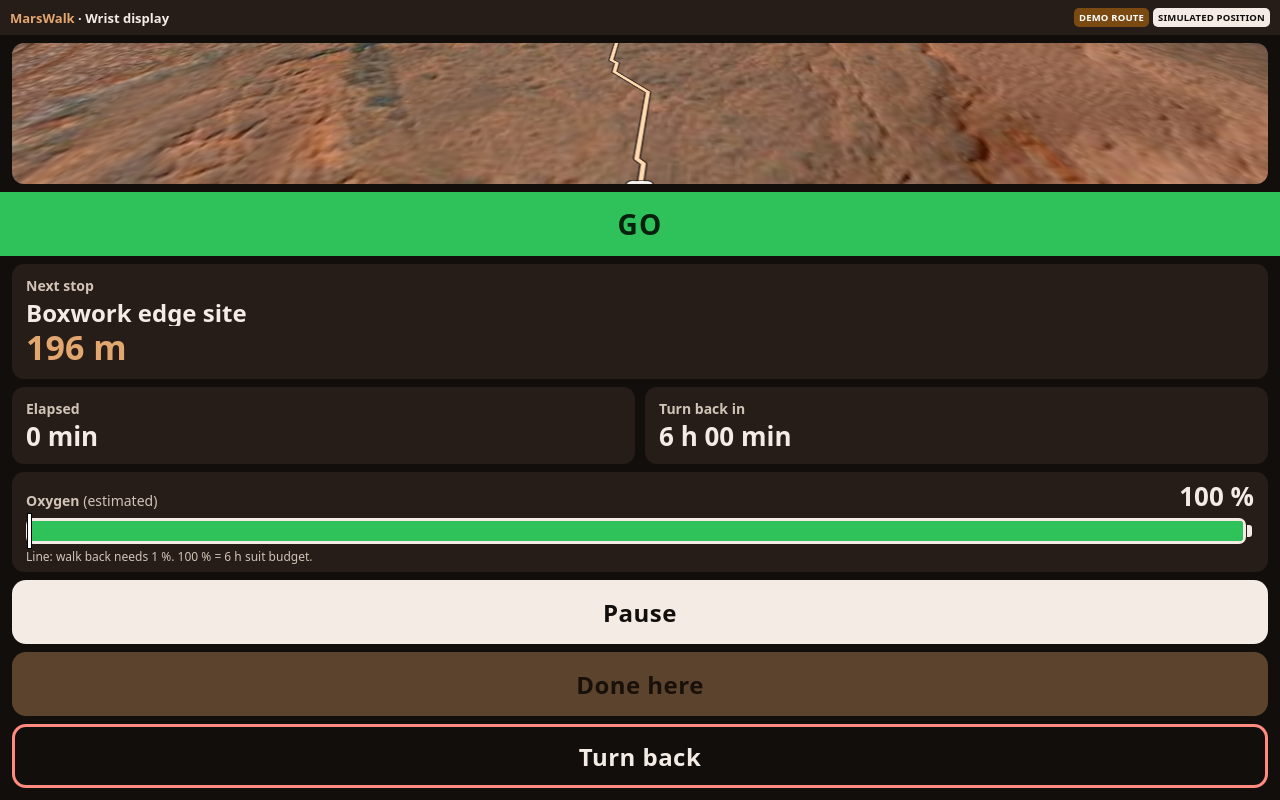
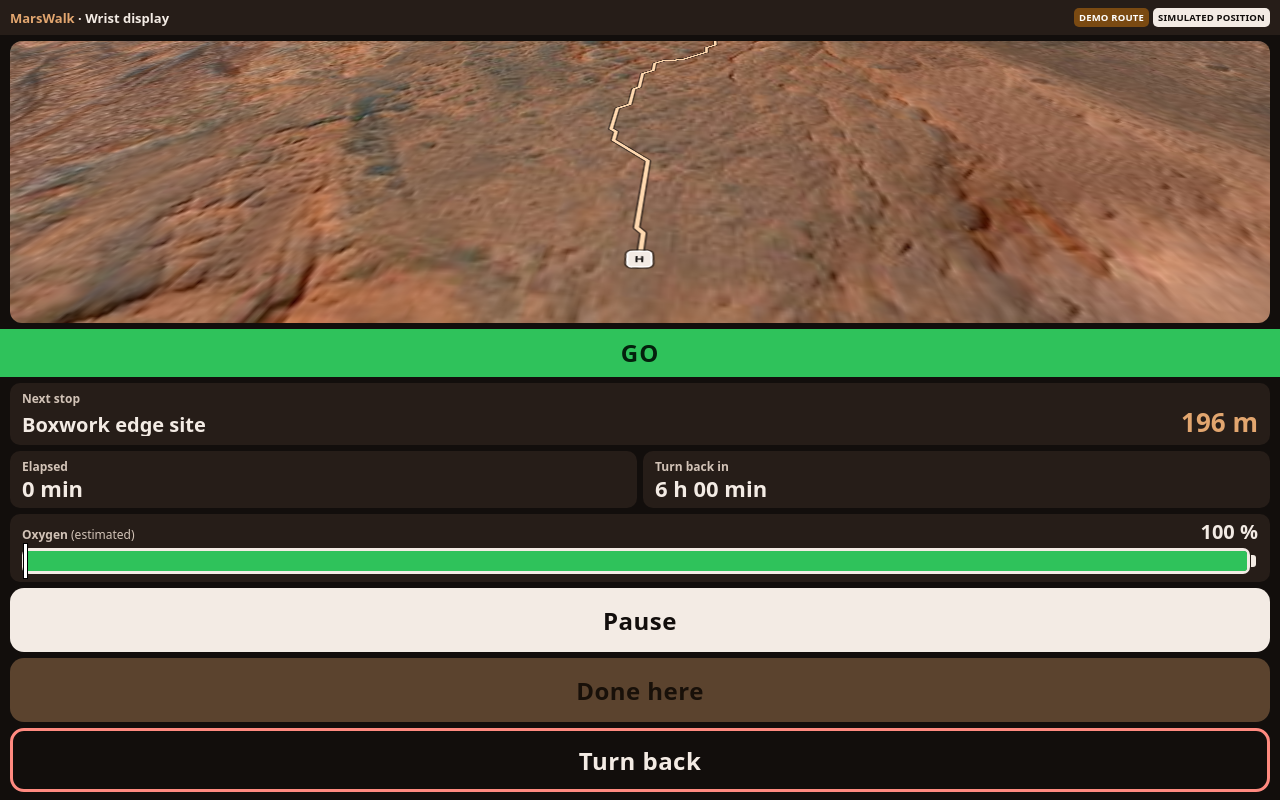
Before and after one commit to SaraT-7/NASA_Hackathon_2026, a plain HTML site: page walk/index.html in a window 1280 px wide. Both pictures are taken after a click on the button "Start". Drawn offline with Linux system fonts and the light colour scheme.

Commit message:
walk: compact layout for short screens, keep numbers and % together (step 7)

```diff
--- a/walk/walk.css
+++ b/walk/walk.css
@@ -175,3 +175,35 @@ main { flex: 1; min-height: 0; display: flex; flex-direction: column; gap: 8px;
 .stop-check[data-verdict="ok"] .verdict { background: #2fc25b; color: #04210d; }
 .stop-check[data-verdict="tight"] .verdict { background: #ffd21f; color: #2b2100; }
 .stop-check[data-verdict="no"] .verdict { background: #c62828; color: #fff; }
+
+/* Small phones and wrist-sized screens (shorter than the 390 x 844 design). Same content, tighter spacing;
+   the three buttons keep their 64 px glove size. At a stop the "Next stop" tile only repeats the card, so it
+   steps aside and the card gets that room. */
+@media (max-width: 389px) {
+  header { flex-wrap: nowrap; gap: 6px; padding: 7px 8px; }
+  header .title { font-size: 12px; }
+  .tags { gap: 3px; }
+  .tag { padding: 3px 4px; font-size: 8.5px; letter-spacing: 0; }
+}
+@media (max-height: 800px) {
+  main { gap: 6px; padding: 6px 10px 8px; }
+  .stage { min-height: 110px; }
+  .status { min-height: 48px; margin: 0 -10px; padding: 4px 10px; font-size: 24px; }
+  .tile { padding: 7px 12px; border-radius: 10px; }
+  .tile h2 { margin-bottom: 1px; font-size: 12px; }
+  .tile p { font-size: 22px; }
+  .tile-next { display: grid; grid-template-columns: minmax(0, 1fr) auto; column-gap: 10px; align-items: baseline; }
+  .tile-next h2 { grid-column: 1 / -1; }
+  #next-name { font-size: 20px; }
+  .tile .dist { margin-top: 0; font-size: 26px; }
+  .pair { gap: 6px; }
+  .oxygen { padding: 6px 12px 8px; }
+  .tile .o2-left { font-size: 20px; }
+  .tile .o2-note { display: none; }
+  .battery { margin-top: 4px; }
+  .controls { gap: 6px; }
+  .return-info { min-height: 134px; }
+  .return-info h2 { font-size: 18px; }
+  .return-info p { font-size: 15px; line-height: 1.3; }
+  body[data-phase="at_stop"] .tile-next { display: none; }
+}
--- a/walk/walk.js
+++ b/walk/walk.js
@@ -16,7 +16,7 @@ const MAX_FRAME_S = 0.25;
 const DEMO_SPEEDS = [1, 30, 120];
 
 const RETURN_MARGIN_PCT = Math.round((ASSUMPTIONS.RETURN_FACTOR - 1) * 100);
-const RETURN_NOTE = `Same path, walked back. Planned time includes a ${RETURN_MARGIN_PCT} % safety margin.`;
+const RETURN_NOTE = `Same path, walked back. Planned time includes a ${RETURN_MARGIN_PCT}\u00a0% safety margin.`;
 
 const el = (id) => document.getElementById(id);
 
@@ -82,16 +82,16 @@ function pct(value) {
 /** Battery-style gauge: estimated oxygen left, with a line at what the walk back needs. */
 function drawOxygen(s, statusKey) {
   const g = oxygenGauge(route, s);
-  setText(el('o2-left'), `${pct(g.leftPct)} %`);
+  setText(el('o2-left'), `${pct(g.leftPct)}\u00a0%`);
   el('o2-fill').style.width = `${Math.min(100, g.leftPct)}%`;
   el('o2-fill').dataset.status = statusKey;
   el('o2-home').style.left = `${Math.min(100, g.homePct)}%`;
   el('o2-home').hidden = g.homePct <= 0;
-  const budget = `100 % = ${Math.round((ASSUMPTIONS.EVA_LIMIT_S / 3600) * 10) / 10} h suit budget.`;
+  const budget = `100\u00a0% = ${Math.round((ASSUMPTIONS.EVA_LIMIT_S / 3600) * 10) / 10} h suit budget.`;
   let note;
-  if (s.phase === PHASE.DONE) note = `Back inside with ${pct(g.leftPct)} % left.`;
+  if (s.phase === PHASE.DONE) note = `Back inside with ${pct(g.leftPct)}\u00a0% left.`;
   else if (g.homePct <= 0) note = budget;
-  else note = `Line: walk back needs ${pct(g.homePct)} %. ${budget}`;
+  else note = `Line: walk back needs ${pct(g.homePct)}\u00a0%. ${budget}`;
   setText(el('o2-note'), note);
 }
 
@@ -136,15 +136,16 @@ function drawCheck(s) {
   const leftAtHome = Math.round(budgetPct(c.spareS));
   const need = have - leftAtHome; // so the three numbers on screen always add up
   setText(el('check-plan'), c.last
-    ? `Last stop. Finishing here and walking back needs ${need} % of your ${have} %.`
-    : `Next: ${c.next.name} and back needs ${need} % of your ${have} %.`);
+    ? `Last stop. Finishing here and walking back needs ${need}\u00a0% of your ${have}\u00a0%.`
+    : `Next: ${c.next.name} and back needs ${need}\u00a0% of your ${have}\u00a0%.`);
   setText(el('check-verdict'), c.verdict.label);
-  setText(el('check-left'), leftAtHome >= 0 ? `${leftAtHome} % left at the habitat` : `${-leftAtHome} % short. Turn back from here.`);
+  setText(el('check-left'), leftAtHome >= 0 ? `${leftAtHome}\u00a0% left at the habitat` : `${-leftAtHome}\u00a0% short. Turn back from here.`);
 }
 
 function draw() {
   const s = walk.snapshot();
   if (walkMap) walkMap.update(s);
+  document.body.dataset.phase = s.phase; // lets the small-screen layout give the stop card more room
   el('speed').hidden = s.phase === PHASE.AT_STOP; // the clock waits at a stop, and the stop card covers the map
   const statusKey = drawIndicators(s);
   drawOxygen(s, statusKey);
```
